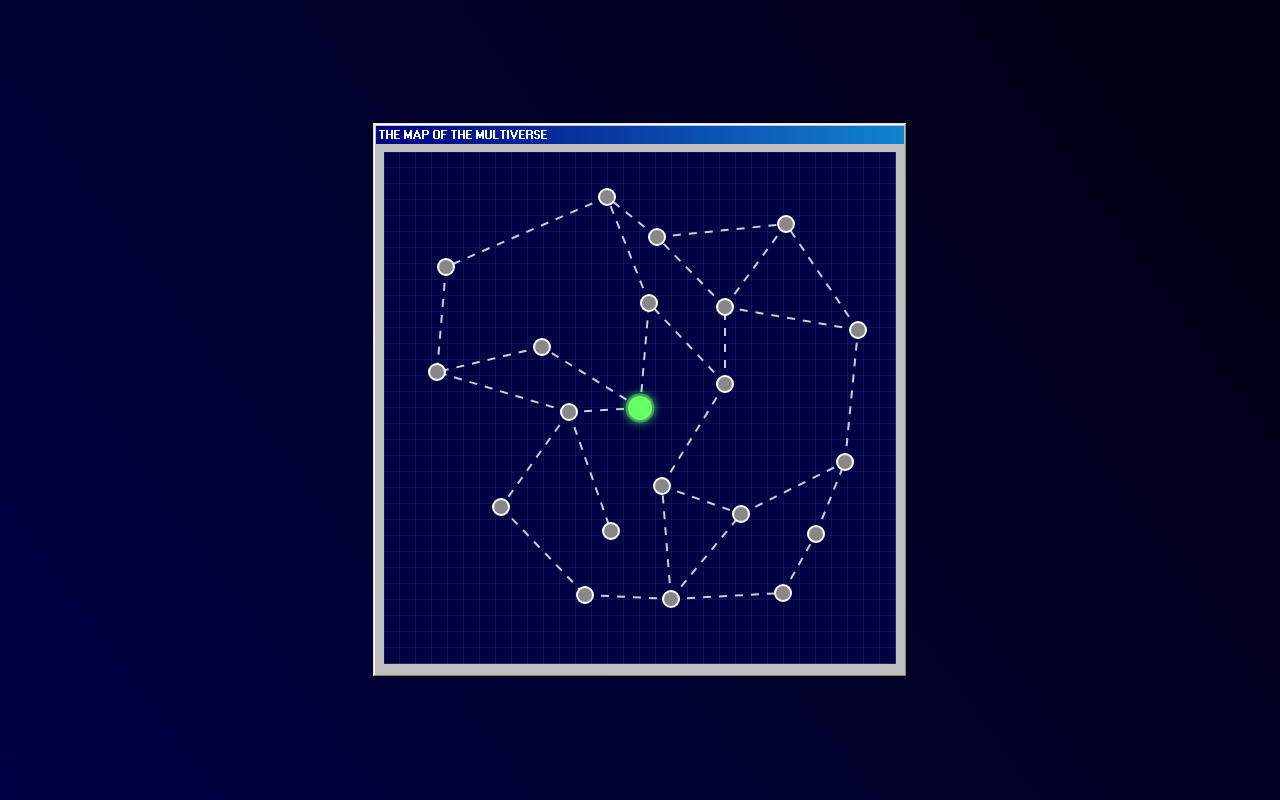
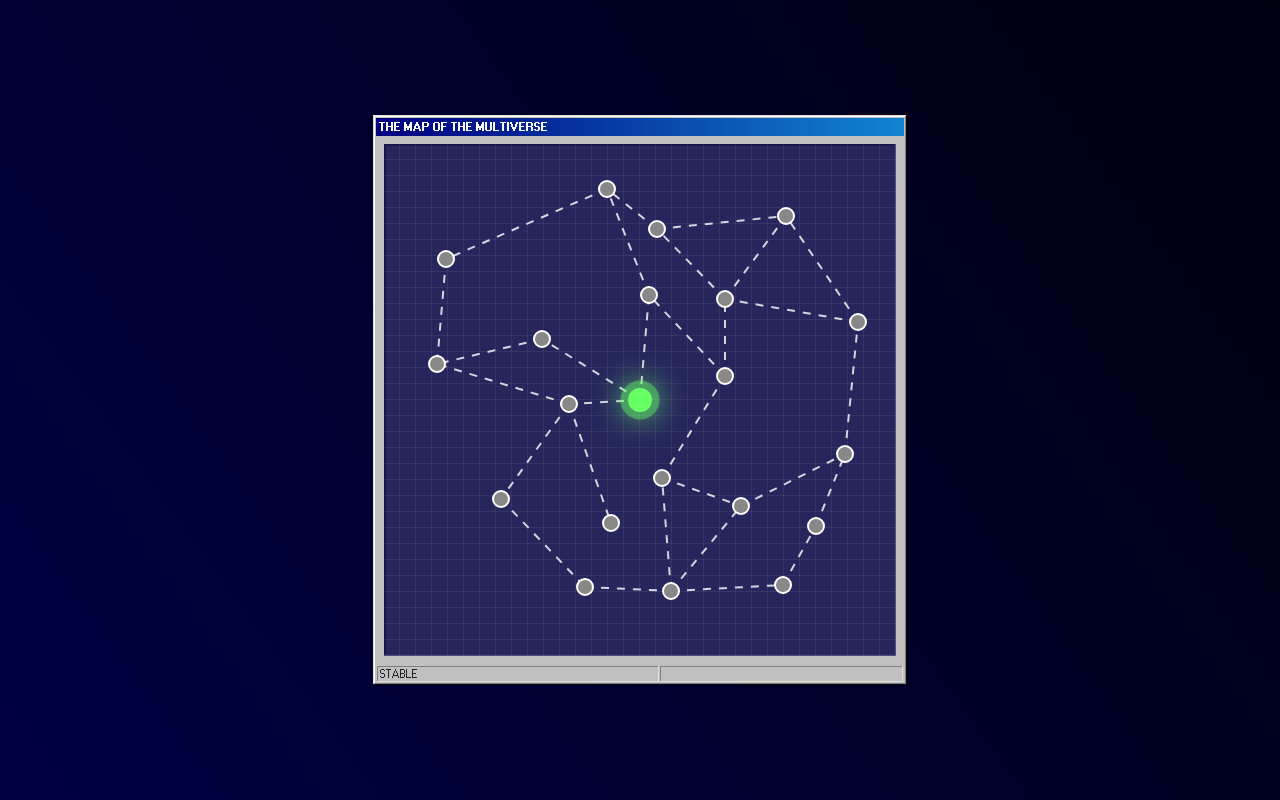
Before and after one commit to tomchandotme/eeaao-app, a Next.js app: page / in a window 1280 px wide. Built offline with nearby package versions, Linux system fonts and the light colour scheme.

Commit message:
updated styles #2

```diff
--- a/components/UniversesMap.tsx
+++ b/components/UniversesMap.tsx
@@ -144,7 +144,7 @@ const UniversesMap = () => {
                 size={16}
                 strokeWidth={1}
                 stroke="#fff2"
-                blackgroundColor="#004"
+                blackgroundColor="#004c"
             />
 
             {links.map(({ x1, y1, x2, y2 }, i) => (
--- a/pages/index.tsx
+++ b/pages/index.tsx
@@ -40,6 +40,10 @@ const HomePage: NextPage = () => {
                 <div className="window-body">
                     <UniversesMap />
                 </div>
+                <div className="status-bar">
+                    <p className="status-bar-field">STABLE</p>
+                    <p className="status-bar-field">{}</p>
+                </div>
             </div>
         </div>
     );
--- a/styles/Universes.module.scss
+++ b/styles/Universes.module.scss
@@ -1,6 +1,8 @@
 .universes {
     max-width: 90vmin;
     max-height: 90vmin;
+    box-shadow: inset -1px -1px #ffffff, inset 1px 1px #0a0a0a,
+        inset -2px -2px #dfdfdf, inset 2px 2px #808080;
 
     .main {
         animation: main-stroke 1s ease-in infinite;
```
